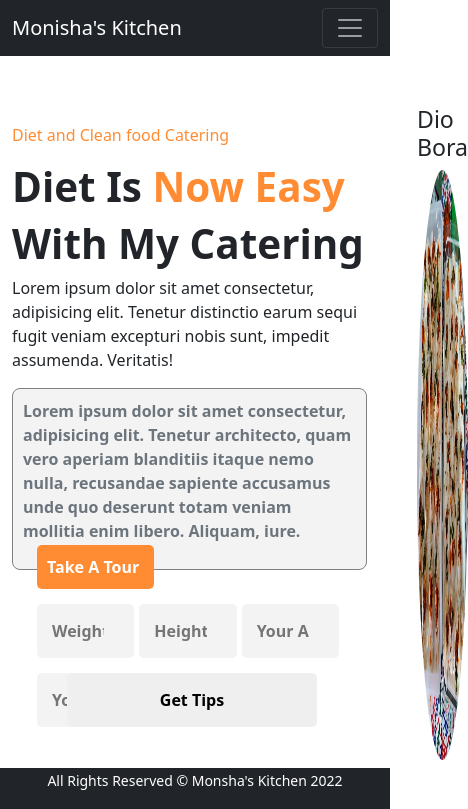
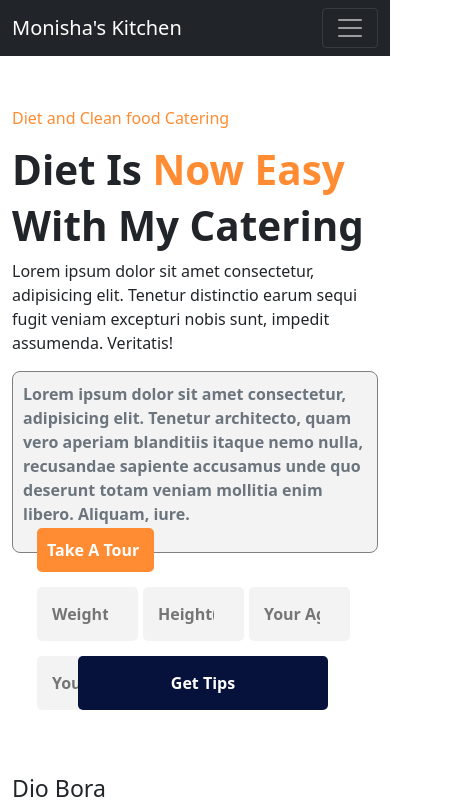
Before and after one commit to Sumon092/Monishas-kitchen, a React (Create React App) app: page /home in a window 390 px wide. Shown: the top 809 px of the page, 468 px wide, since content can reach past the window. Built offline with nearby package versions, Linux system fonts and the light colour scheme; no server answers.

Commit message:
banner responsive done

```diff
--- a/src/App.js
+++ b/src/App.js
@@ -14,6 +14,7 @@ function App() {
     <>
       <Header></Header>
       <Routes>
+        <Route path='/' element={<Home />}></Route>
         <Route path='/home' element={<Home />}></Route>
         <Route path='/about' element={<About />}></Route>
         <Route path='/signIn' element={<SignIn />}></Route>
--- a/src/pages/Home/Banner/Banner.css
+++ b/src/pages/Home/Banner/Banner.css
@@ -15,7 +15,6 @@
     height: 590px;
     border-radius: 50%;
     z-index: 2;
-    content: '\F160D';
 }
 
 .banner-text-bottom {
@@ -57,7 +56,10 @@
 
 .tips-button {
     border: none;
+    background-color: #06113C;
     width: 250px;
+    color: #FFFFFF;
+    font-weight: bold;
     margin-right: 50px;
     border-radius: 5px;
     padding: 15px 15px;
@@ -68,3 +70,17 @@
     background-color: #FF8C32;
     color: #FFFFFF;
 }
+
+@media only screen and (max-width: 600px) {
+    .banner {
+        display: flex;
+        flex-direction: column;
+    }
+
+    .banner-image img {
+        width: 400px;
+        height: 390px;
+        border-radius: 50%;
+        z-index: 2;
+    }
+}
--- a/src/pages/Home/Banner/Banner.js
+++ b/src/pages/Home/Banner/Banner.js
@@ -5,8 +5,9 @@ import './Banner.css';
 const Banner = () => {
 
     return (
-        <div className='banner h-100 container'>
-            <div className='banner-left'>
+        <div >
+            <div className="banner container">
+                <div>
                     <p className='text-golden'>Diet and Clean food Catering</p>
                     <h2 className='display-2 fw-bolder'>Diet Is <span className='text-golden display-2 fw-bolder'>Now Easy</span></h2>
                     <h2 className='display-2 fw-bolder'>With My Catering</h2>
@@ -34,6 +35,8 @@ const Banner = () => {
                     <img className='img-fluid' src={Banner1} alt="" />
                 </div>
             </div>
+
+        </div>
     );
 };
 
```
Also changed, not shown: firebase.json (added), 1 other file (tests, documents, lock files or other folders). Lines whose indentation alone changed are shown as unchanged.
